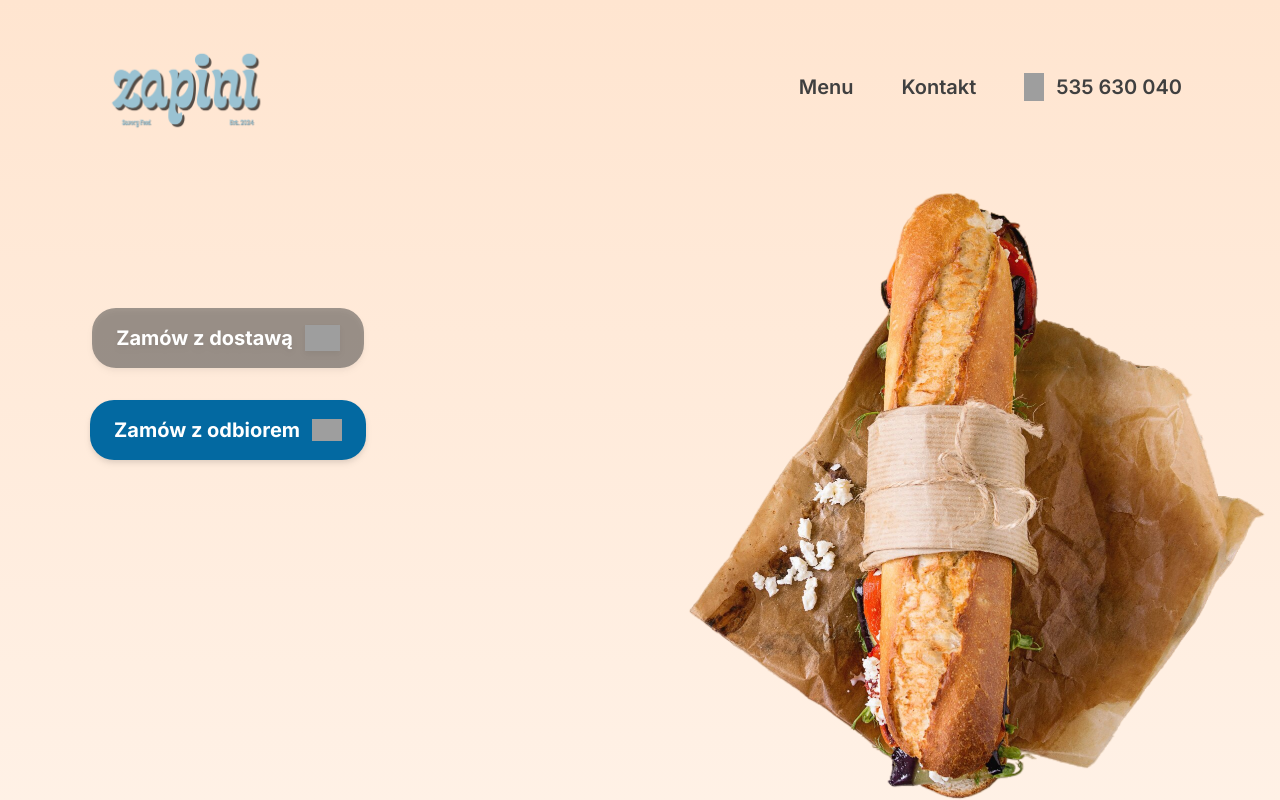
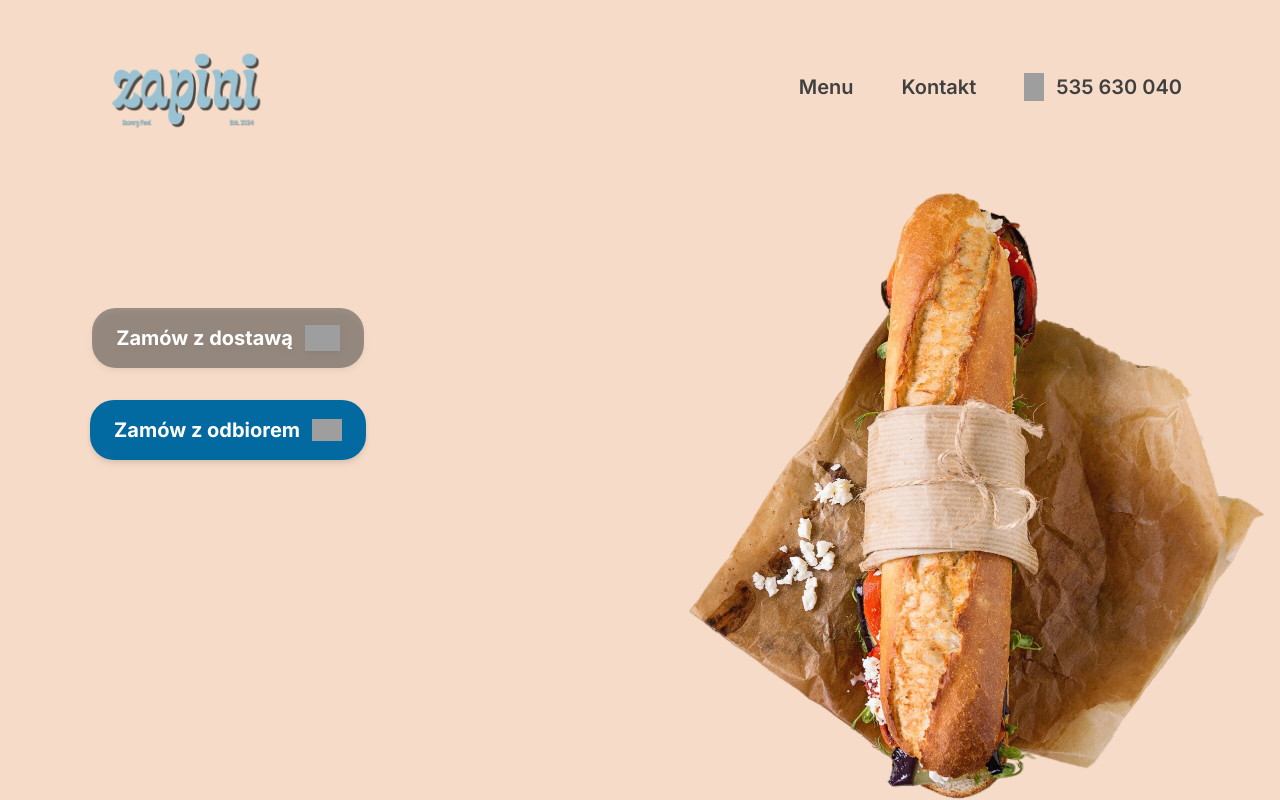
Before and after one commit to traczoskar/zapini, a Next.js app: page / in a window 1280 px wide. Shown: the top 800 px of the page. Built offline with nearby package versions, Linux system fonts and the light colour scheme; grey boxes are pictures that could not be loaded.

Commit message:
added new :root variables for basic colors

```diff
--- a/src/app/globals.css
+++ b/src/app/globals.css
@@ -1,6 +1,11 @@
 @tailwind base;
 @tailwind components;
 @tailwind utilities;
+
+:root {
+  --primary-color: #f6DCC8;
+  --secondary-color: #C6E1EC;
+}
 
 
 * {
@@ -14,7 +19,7 @@ html {
 }
 
 body {
-  background: linear-gradient(#ffe5d0, white);
+  background: var(--primary-color);
 }
 
 @layer utilities {
```
